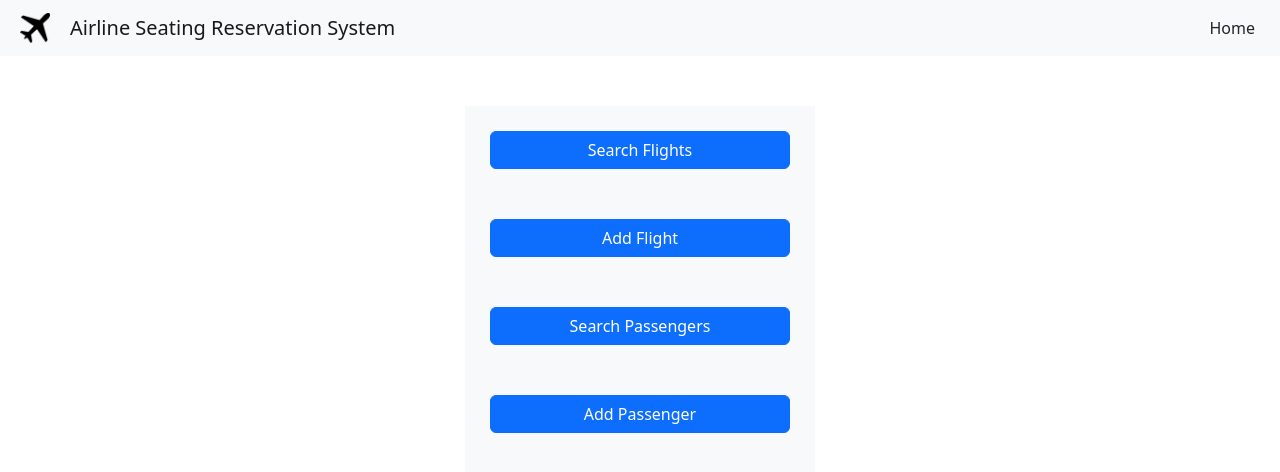
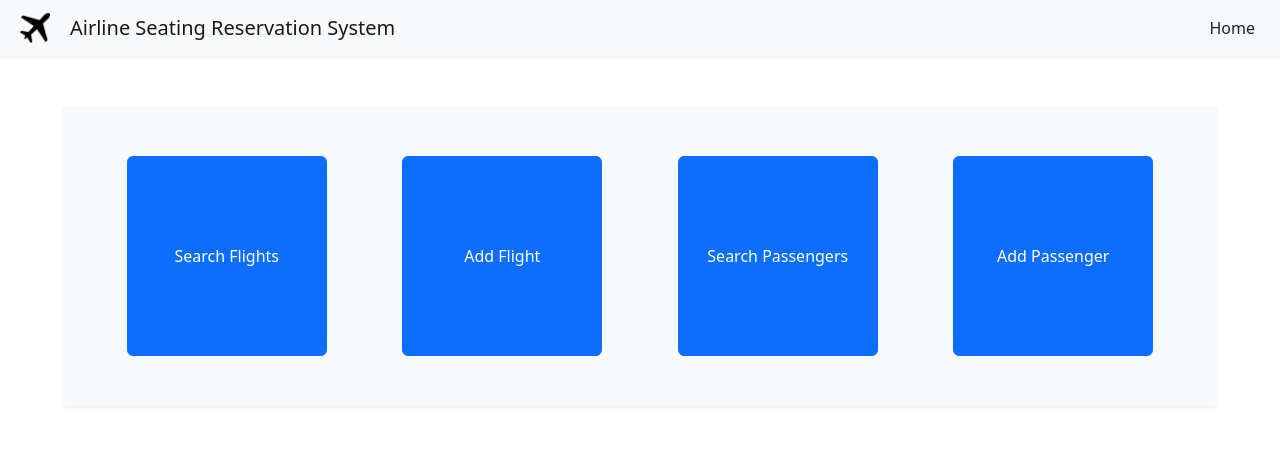
Before and after one commit to shahrukh-saeed/flight-v1, a React (Create React App) app: page / in a window 1280 px wide. Shown: the top 472 px of the page. Built offline with nearby package versions, Linux system fonts and the light colour scheme; no server answers.

Commit message:
UI changes

```diff
--- a/src/components/add-flight/AddFlight.js
+++ b/src/components/add-flight/AddFlight.js
@@ -41,7 +41,7 @@ const AddFlights = () => {
     return (
         <div>
             <TitleBar/>
-            <form className="bg-light" onSubmit={handleSubmit}>
+            <form className="bg-light shadow-sm" onSubmit={handleSubmit}>
                 <label>Flight Number <input required type="text" value={flightNum} onChange={handleFlightNumChange}></input></label><br></br>
                 <label>Model <input required type="text" value={model} onChange={handleModel}></input></label><br></br>
                 <label>Rows <input required type="text" value={rows} onChange={handleRows}></input></label><br></br>
--- a/src/components/add-passenger/AddPassenger.js
+++ b/src/components/add-passenger/AddPassenger.js
@@ -40,7 +40,7 @@ export default function AddPassenger() {
     return (
         <div>
             <TitleBar/>
-            <form className="bg-light" onSubmit={handleSubmit}>
+            <form className="bg-light shadow-sm" onSubmit={handleSubmit}>
                 <label>Name <input required type="text" value={name} onChange={handleName}></input></label><br></br>
                 <label>Flight Number <input required type="text" value={flightNum} onChange={handleFlightNumChange}></input></label><br></br>
                 <label>Row <input required type="text" value={row} onChange={handleRow}></input></label><br></br>
--- a/src/components/home/Home.css
+++ b/src/components/home/Home.css
@@ -4,7 +4,16 @@ button.btn.btn-primary.btn-block {
 }
 
 #home-options {
-    width: fit-content;
     margin: 0 auto;
     padding: 25px;
+    width: 90%;
+    display: flex;
+    justify-content: space-around;
+    flex-wrap: wrap;
 }
+
+.home-option-button {
+    height: 200px;
+    width: 200px;
+    margin: 25px;
+}
--- a/src/components/home/Home.js
+++ b/src/components/home/Home.js
@@ -7,11 +7,11 @@ const Home = () => {
     return (
         <div>
             <TitleBar/>
-            <div id="home-options" className="bg-light">
-                <Link to="/search-flights"><div className="button"><button type="button" className="btn btn-primary btn-block">Search Flights</button></div></Link>
-                <Link to="/add-flight"><div className="button"><button type="button" className="btn btn-primary btn-block">Add Flight</button></div></Link>
-                <Link to="/search-passengers"><div className="button"><button type="button" className="btn btn-primary btn-block">Search Passengers</button></div></Link>
-                <Link to="/add-passenger"><div className="button"><button type="button" className="btn btn-primary btn-block">Add Passenger</button></div></Link>
+            <div id="home-options" className="bg-light shadow-sm">
+                <Link to="/search-flights"><div className="button"><button type="button" className="home-option-button btn btn-primary">Search Flights</button></div></Link>
+                <Link to="/add-flight"><div className="button"><button type="button" className="home-option-button btn btn-primary">Add Flight</button></div></Link>
+                <Link to="/search-passengers"><div className="button"><button type="button" className="home-option-button btn btn-primary">Search Passengers</button></div></Link>
+                <Link to="/add-passenger"><div className="button"><button type="button" className="home-option-button btn btn-primary">Add Passenger</button></div></Link>
             </div>
         </div>
     )
--- a/src/components/titleBar/TitleBar.js
+++ b/src/components/titleBar/TitleBar.js
@@ -5,7 +5,7 @@ import "./TitleBar.css";
 const TitleBar = () => {
   return (
     <div>
-      <nav className="container-fluid navbar navbar-light bg-light">
+      <nav className="container-fluid navbar navbar-light bg-light shadow-sm">
         <a className="navbar-brand" href="#">
           <img src={planeIcon} width="30" height="30" className="planeIcon d-inline-block align-top" alt=""></img>
           Airline Seating Reservation System
```
